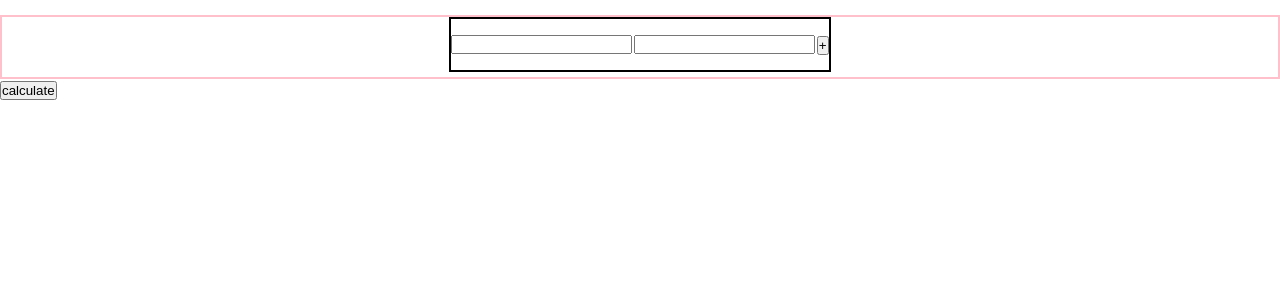
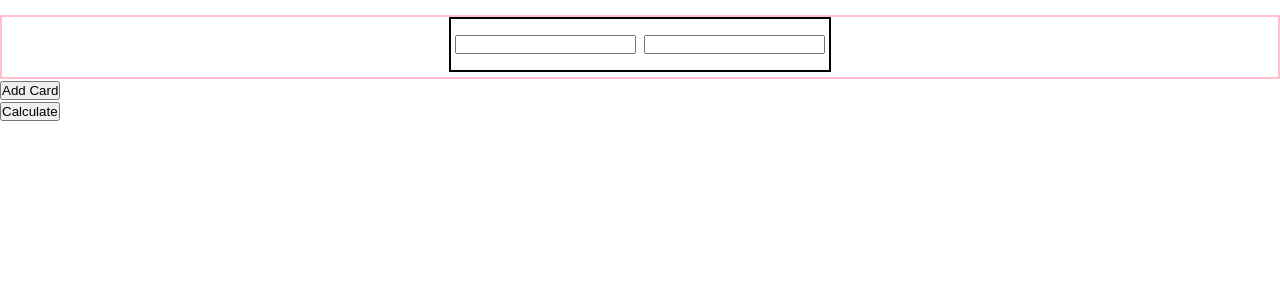
Before and after one commit to sohampatil4101/ContriCalc, a React (Create React App) app: page / in a window 1280 px wide. Shown: the top 300 px of the page. Built offline with nearby package versions, Linux system fonts and the light colour scheme.

Commit message:
created the logic of seperately taking the user input

```diff
--- a/src/components/card.js
+++ b/src/components/card.js
@@ -1,25 +1,16 @@
-import React, { useState } from 'react'
+import React from 'react';
 import '../App.css';
 
-export default function Card(props) {
-
-    const [data, setData] = useState({
-        text:"",
-        number:""
-    })
-    function onchange(e){
-        console.log(data.text, data.number)
-        setData({...data, [e.target.name]: e.target.value})
-
-    }
+export default function Card({ data, setCardData }) {
+  function onchange(e) {
+    const newData = { ...data, [e.target.name]: e.target.value };
+    setCardData(newData);
+  }
 
   return (
     <>
-        <input type="text" name='text' value={data.text} onChange={onchange}/>
-        <input type="number" name='number' value={data.number} onChange={onchange}/>
-        <div className="add">
-            <button onClick={props.setcount}>+</button>
-        </div>
+      <input type="text" name="text" value={data.text} onChange={onchange} />
+      <input type="number" name="number" value={data.number} onChange={onchange} />
     </>
-  )
+  );
 }
--- a/src/components/maincard.js
+++ b/src/components/maincard.js
@@ -3,22 +3,34 @@ import '../App.css';
 import Card from './card.js';
 
 export default function Maincard() {
-  const [count, setCount] = useState(1)
-  function setcount(){
-    setCount(count + 1)
+  const [count, setCount] = useState(1);
+  const [cardsData, setCardsData] = useState([{ text: "", number: "" }]);
+
+  function addCard() {
+    setCount(count + 1);
+    setCardsData([...cardsData, { text: "", number: "" }]);
   }
+
+  function updateCardData(index, newData) {
+    const updatedCardsData = [...cardsData];
+    updatedCardsData[index] = newData;
+    setCardsData(updatedCardsData);
+  }
+
+  function calculate() {
+    console.log(cardsData);
+
+    console.log(typeof(cardsData));
+    // Perform your calculation logic here
+  }
+
   const cards = [];
-
   for (let i = 0; i < count; i++) {
     cards.push(
       <div className="card" key={i}>
-        <Card setcount={setcount}/>
+        <Card data={cardsData[i]} setCardData={(newData) => updateCardData(i, newData)} />
       </div>
     );
-  }
-
-  function calculate(){
-
   }
 
   return (
@@ -26,8 +38,11 @@ export default function Maincard() {
       <div className="main-card">
         {cards}
       </div>
+      <div className="add-card">
+        <button onClick={addCard}>Add Card</button>
+      </div>
       <div className="calculate">
-      <button onClick={calculate}>calculate</button>
+        <button onClick={calculate}>Calculate</button>
       </div>
     </>
   );
```
